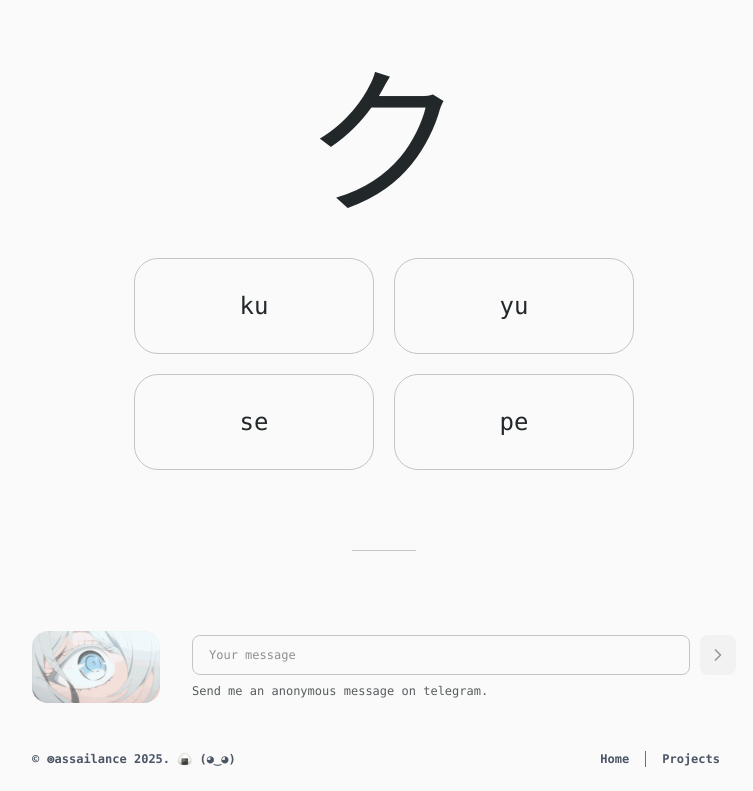
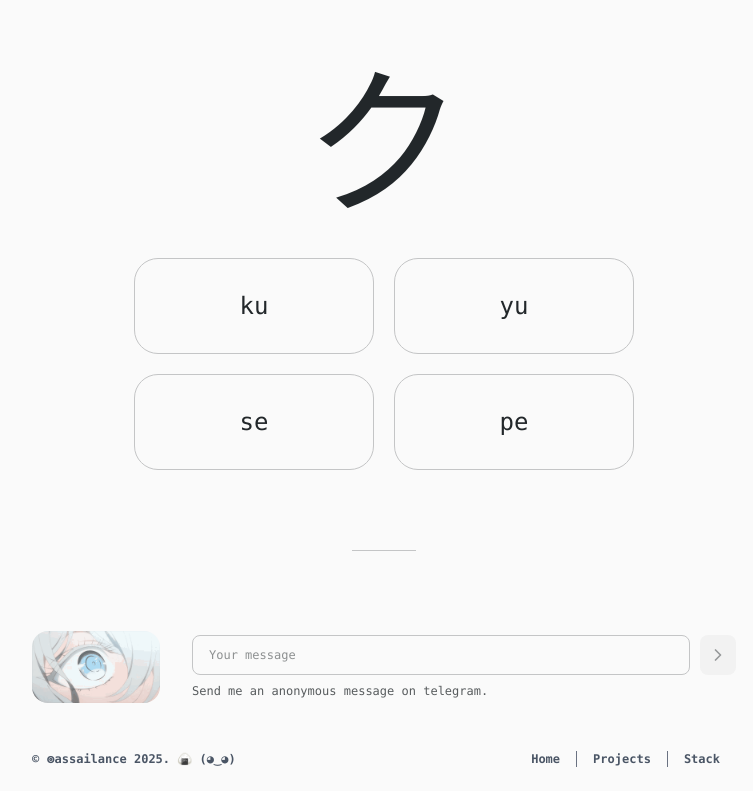
Before and after one commit to assailance/assailance-website, a Vue app: page / in a window 1280 px wide. Shown: the part 2286-3077 px from the top of the page, without its empty margins (256-1009 px from the left). Built offline with nearby package versions, Linux system fonts and the light colour scheme; no server answers.

Commit message:
style(ui): в footer добавлена ссылка на технический стек

```diff
--- a/src/components/layout/Footer.vue
+++ b/src/components/layout/Footer.vue
@@ -91,6 +91,7 @@ const send = async () => {
         <!-- Links -->
         <a href="/" class="hover:text-global-text px-4 py-2 hover:underline sm:py-0">Home</a>
         <a href="#projects" class="px-4 py-2 underline-offset-2 hover:underline sm:py-0">Projects</a>
+        <a href="#stack" class="px-4 py-2 underline-offset-2 hover:underline sm:py-0">Stack</a>
         <!-- /Links -->
       </nav>
       <!-- /Navigation -->
```
